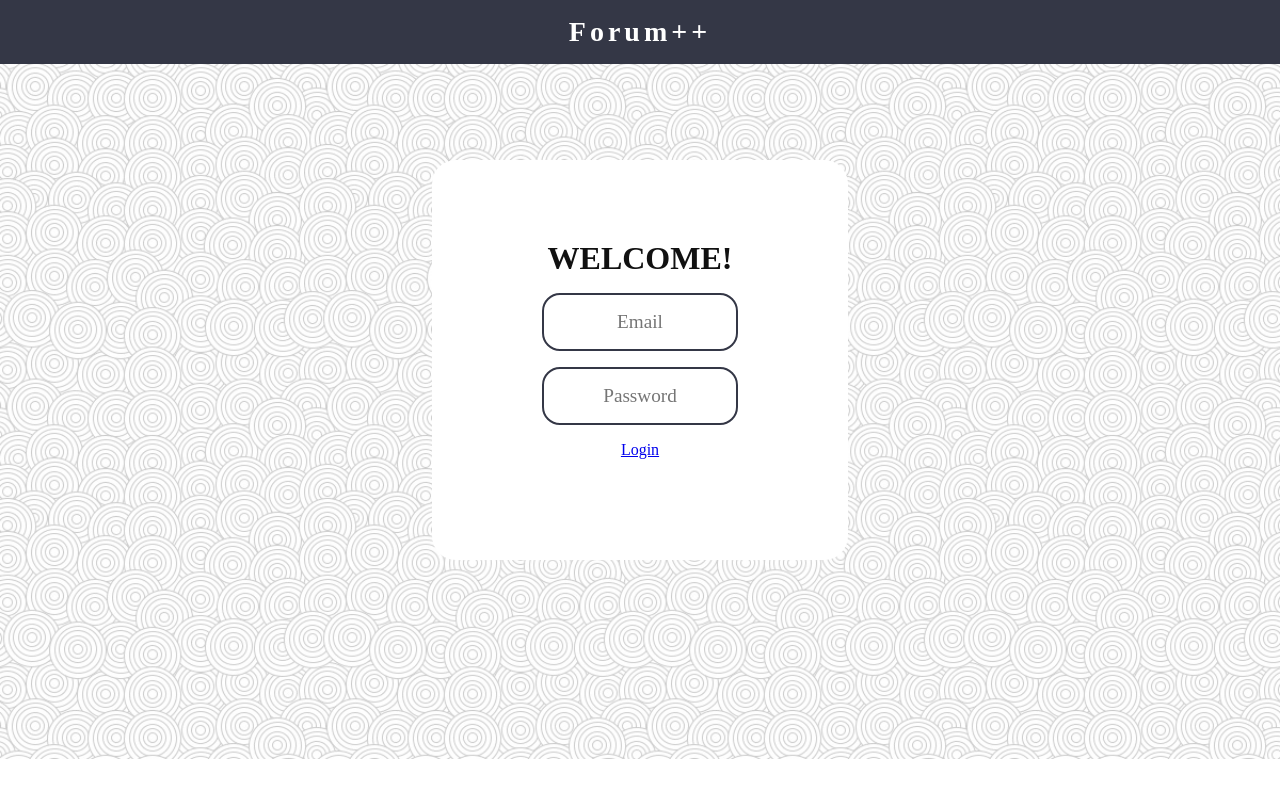
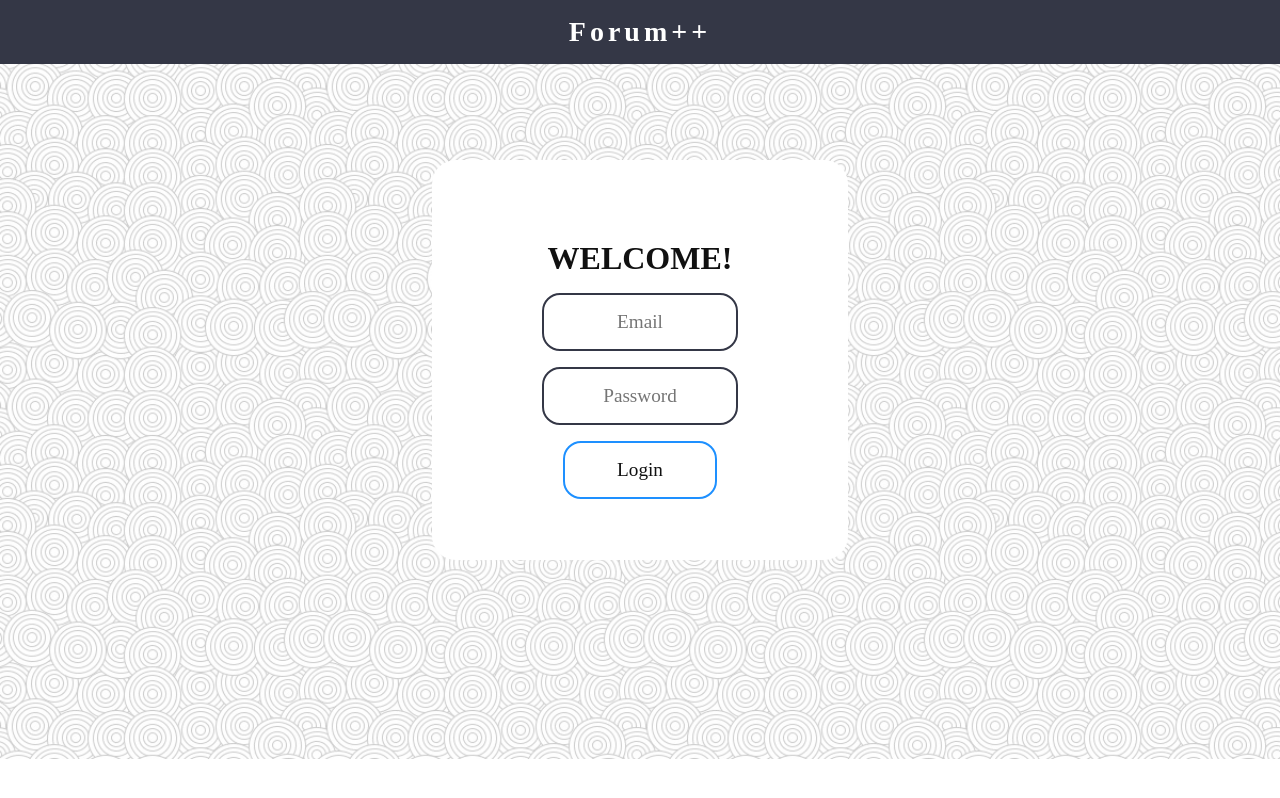
Before and after one commit to Sam2303/SoftEngTeam4C, a website: page src/pages/index.html in a window 1280 px wide. Drawn offline with Linux system fonts and the light colour scheme; files whose address does not match are found by name; a web font is replaced by a local one.

Commit message:
Changed login to button

```diff
--- a/src/pages/index.html
+++ b/src/pages/index.html
@@ -20,7 +20,7 @@
             <h1 class="welcome">Welcome!</h1>
             <input type="text" name="" placeholder="Email">
             <input type="password" name="" placeholder="Password">
-            <a href="homepage.html">Login</a>
+            <a class="login-button" href="homepage.html">Login</a>
 
         </div>
     </body>
--- a/src/static/css/anotherattempt.css
+++ b/src/static/css/anotherattempt.css
@@ -90,13 +90,15 @@ nav{
     border-color: #1E90FF;
 }
 
-.box input[type = "submit"]{
+.login-button{
+  text-decoration: none;
+  font-size: 120%;
   background: none;
   display: block;
-  margin: 2vh auto;
+  margin: 2vh 4vw;
   text-align: center;
   border: 2px solid #1E90FF;
-  padding: 2vh 3.5vw;
+  padding: 2vh;
   outline: none;
   color: #111;
   border-radius: 18px;
@@ -104,7 +106,11 @@ nav{
   cursor:pointer;
 }
 
-.box input[type = "submit"]:hover{
+/* .login-button a{
+  font-family: 'Patua One';
+} */
+
+.login-button:hover{
   background: #1E90FF;
 }
 
```
